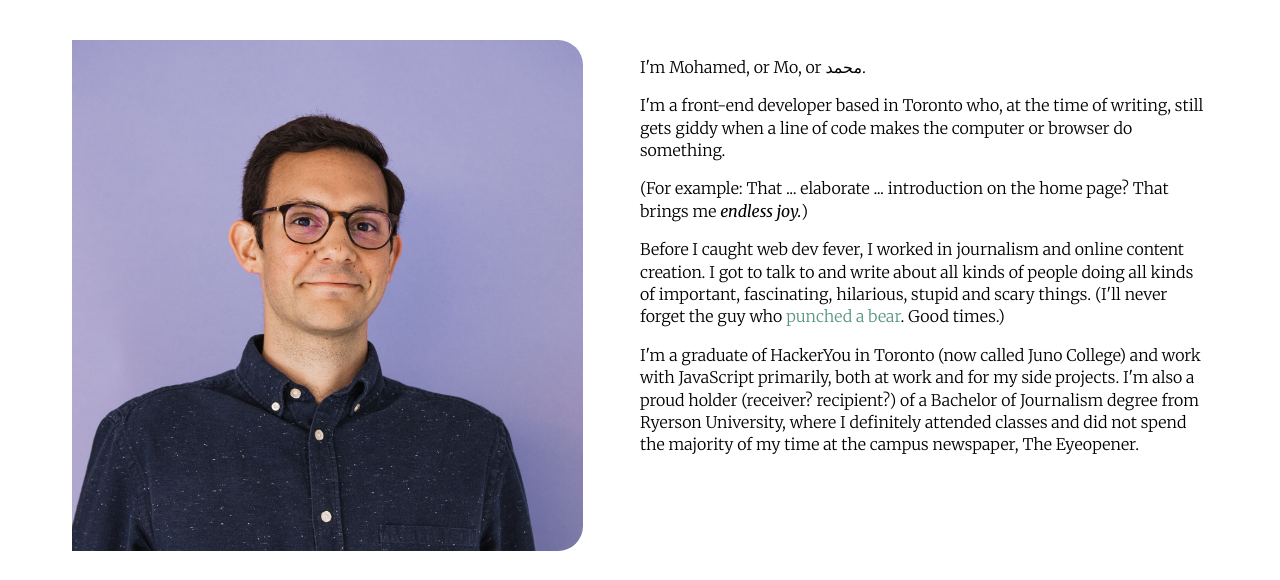
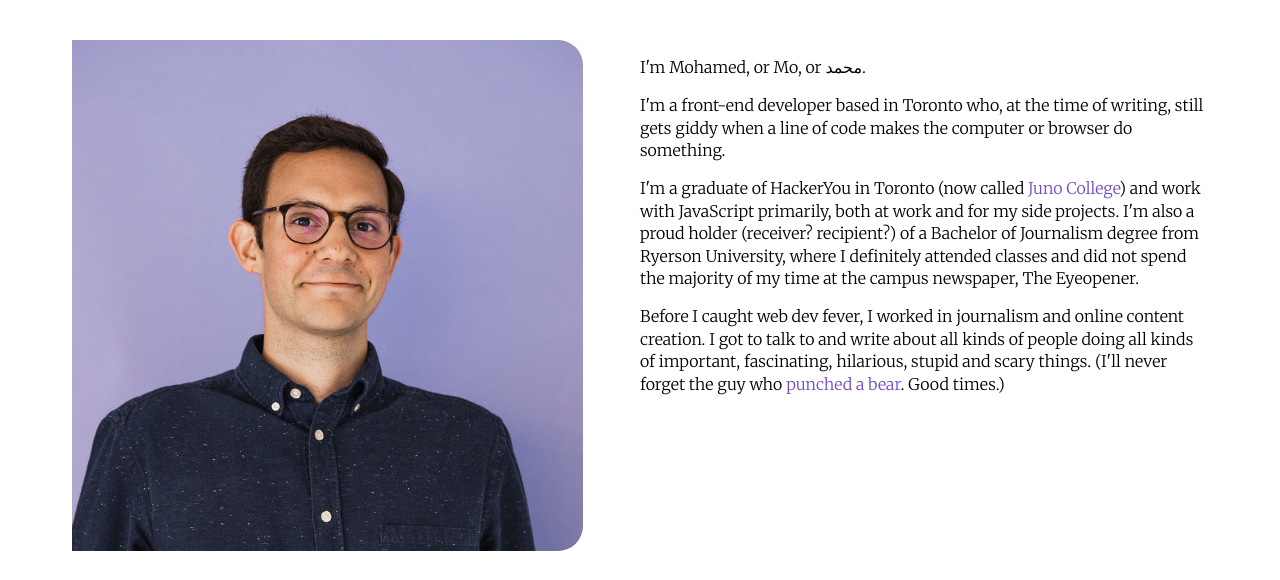
Before and after one commit to mo-mar/website-refresh-2020, a Gatsby site: page /about in a window 1280 px wide. Shown: the part 180-760 px from the top of the page. Built offline with nearby package versions, Linux system fonts and the light colour scheme; Gatsby itself is replaced by a stand-in of ours.

Commit message:
style update

```diff
--- a/src/pages/about.js
+++ b/src/pages/about.js
@@ -23,8 +23,15 @@ export default function About() {
                 or browser do something.
               </p>
               <p>
-                (For example: That ... elaborate ... introduction on the home
-                page? That brings me <em>endless joy.</em>)
+                I'm a graduate of HackerYou in Toronto (now called{' '}
+                <a href="https://junocollege.com/" target="_blank">
+                  Juno College
+                </a>
+                ) and work with JavaScript primarily, both at work and for my
+                side projects. I'm also a proud holder (receiver? recipient?) of
+                a Bachelor of Journalism degree from Ryerson University, where I
+                definitely attended classes and did not spend the majority of my
+                time at the campus newspaper, The Eyeopener.
               </p>
             </div>
             <div className={classes.bioBody}>
@@ -42,14 +49,6 @@ export default function About() {
                 </a>
                 . Good times.)
               </p>
-              <p>
-                I'm a graduate of HackerYou in Toronto (now called Juno College)
-                and work with JavaScript primarily, both at work and for my side
-                projects. I'm also a proud holder (receiver? recipient?) of a
-                Bachelor of Journalism degree from Ryerson University, where I
-                definitely attended classes and did not spend the majority of my
-                time at the campus newspaper, The Eyeopener.
-              </p>
             </div>
           </div>
           <div className={classes.headshot}>
--- a/src/pages/about.module.scss
+++ b/src/pages/about.module.scss
@@ -3,6 +3,11 @@
   grid-template-columns: 1fr;
   grid-template-rows: 1fr auto;
   text-align: center;
+
+  a,
+  a:visited {
+    color: #7349c1;
+  }
 
   .headshot {
     grid-row: 1;
--- a/src/pages/contact.js
+++ b/src/pages/contact.js
@@ -17,7 +17,6 @@ export default function contact() {
         <div className={classes.container}>
           <div className={classes.iconContainer}>
             <FontAwesomeIcon icon={faEnvelope} />
-            <span>
             <a
               href="mailto:hello@thatmohamedomar.com"
               rel="noopener noreferrer nofollow"
@@ -25,7 +24,6 @@ export default function contact() {
             >
               hello@thatmohamedomar.com
             </a>
-            </span>
           </div>
           <div className={classes.iconContainer}>
             <FontAwesomeIcon icon={faTwitter} />
--- a/src/pages/contact.module.scss
+++ b/src/pages/contact.module.scss
@@ -3,7 +3,9 @@
   flex-direction: column;
   justify-content: center;
   align-items: center;
-  a {
+
+  a,
+  a:visited {
     text-decoration: none;
     color: black;
     &:hover {
--- a/src/templates/blog-post.module.scss
+++ b/src/templates/blog-post.module.scss
@@ -5,3 +5,8 @@
 .postBody {
   width: 80%;
 }
+
+a,
+a:visited {
+  color: #7349c1;
+}
```
Lines whose indentation alone changed are shown as unchanged.
